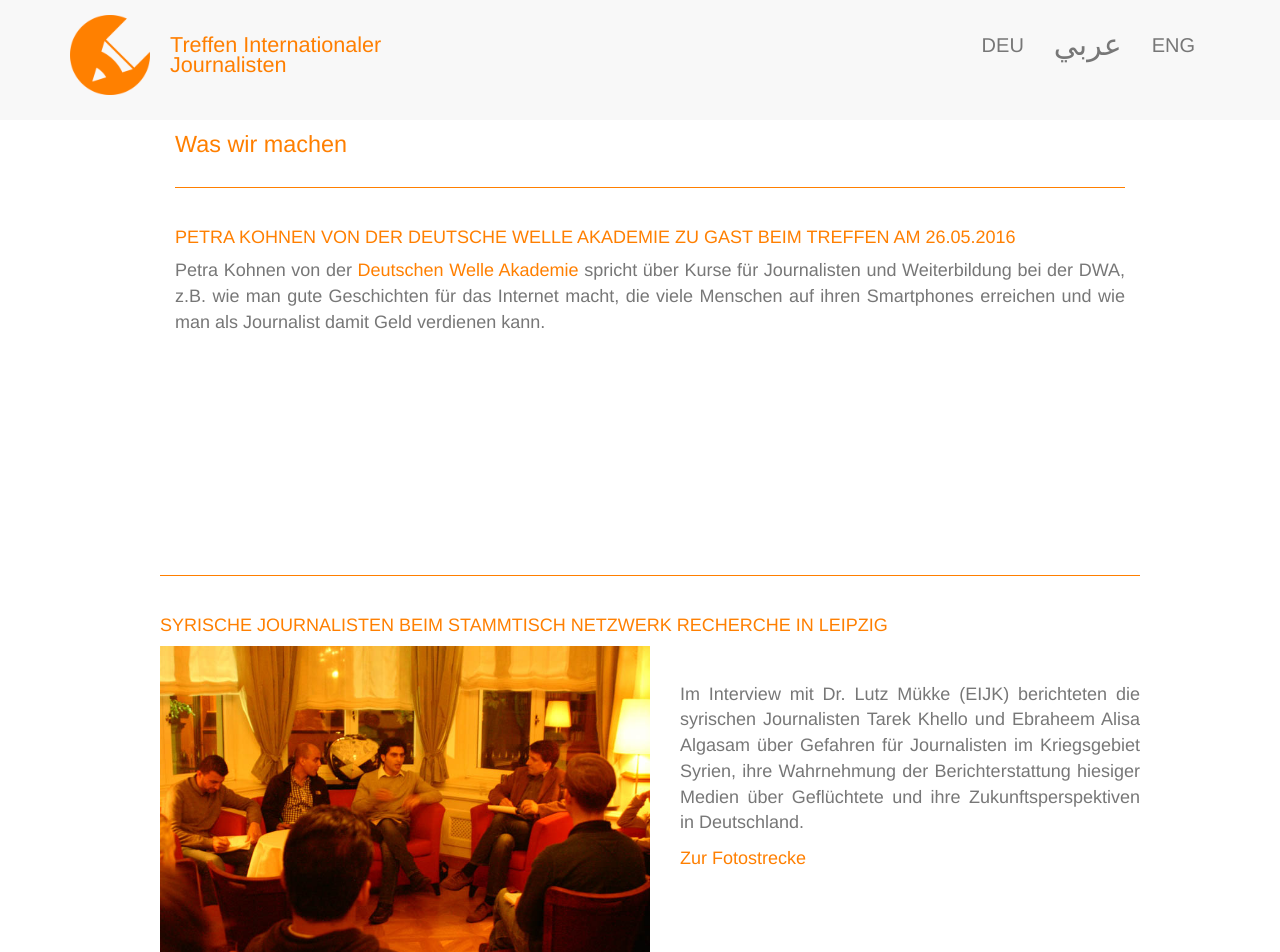
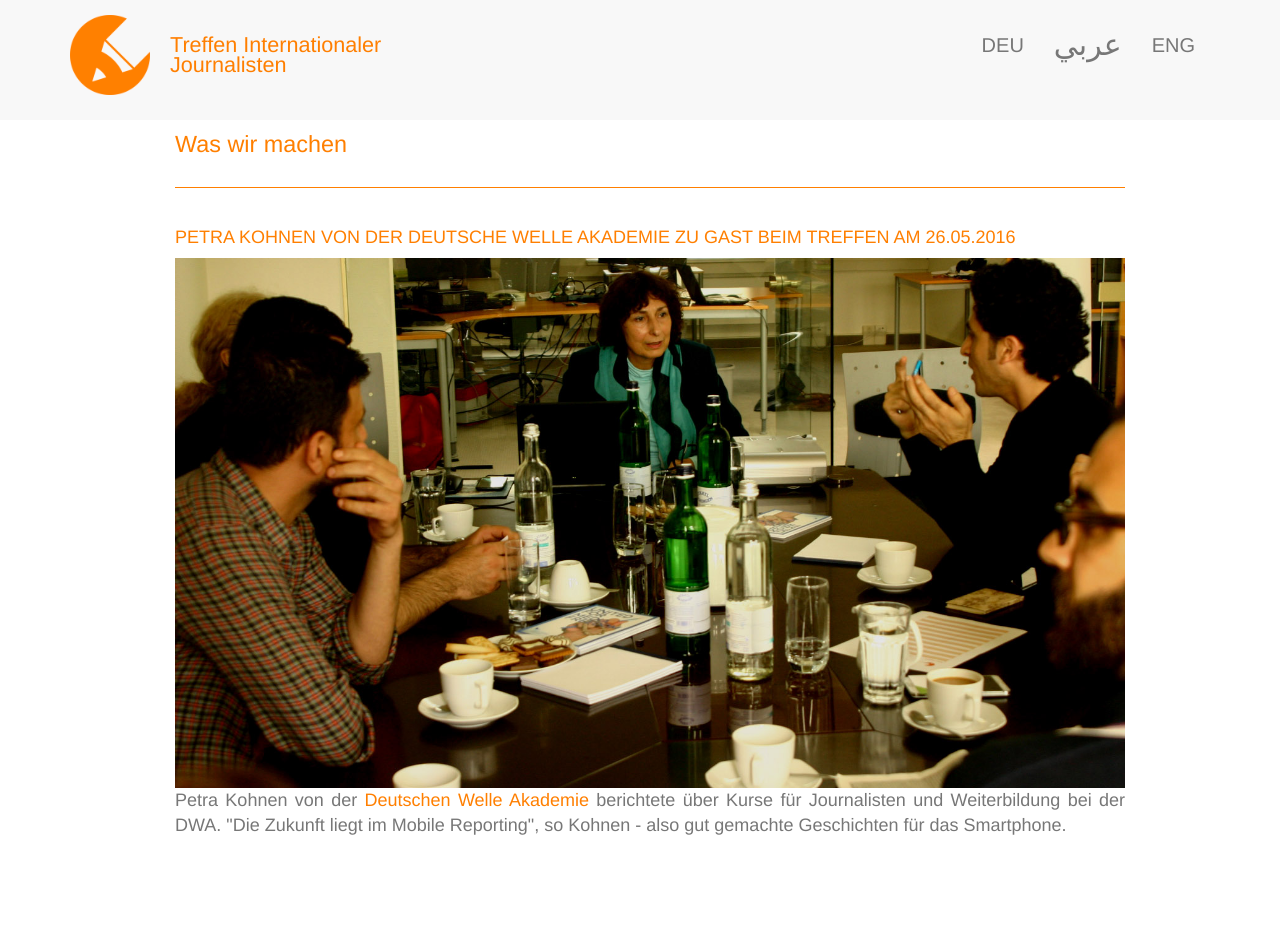
Before and after one commit to EIJC/TIJ, a Jekyll site: the page built from de.html, in a window 1280 px wide and 1400 px high, scrolled down 1760 px. Shown: the top 952 px of the window. Built offline with Jekyll 4.4.1, drawn with Linux system fonts in a browser that asks for light colours; nearby versions of some CDN libraries.

Commit message:
Update de.html

```diff
--- a/de.html
+++ b/de.html
@@ -97,7 +97,10 @@ language: de
 	<h1>Was wir machen</h1>
 	<div class="divider-small"></div>
 	<h2>Petra Kohnen von der Deutsche Welle Akademie zu Gast beim Treffen am 26.05.2016</h2>
-	<p style="text-align: justify;">Petra Kohnen von der <a href="http://www.dw.com/de/dw-akademie/%C3%BCber-uns/s-8101" target="_blank">Deutschen Welle Akademie</a> spricht über Kurse für Journalisten und Weiterbildung bei der DWA, z.B. wie man gute Geschichten für das Internet macht, die viele Menschen  auf ihren Smartphones erreichen und wie man als Journalist damit Geld verdienen kann. </p>
+	<a href="{{ site.base_url }}/images/2016-05-26_TS_02.jpg" target="_blank">
+	   <img class="img-responsive" alt="Petra Kohnen (Deutsche Welle Akademie)" src="{{ site.base_url }}/images/2016-05-26_TS_02.jpg">
+	</a>
+	<p style="text-align: justify;">Petra Kohnen von der <a href="http://www.dw.com/de/dw-akademie/%C3%BCber-uns/s-8101" target="_blank">Deutschen Welle Akademie</a> berichtete über Kurse für Journalisten und Weiterbildung bei der DWA. "Die Zukunft liegt im Mobile Reporting", so Kohnen - also gut gemachte Geschichten für das Smartphone. </p>
   </div>
 </div>
 <div class="section"
```
